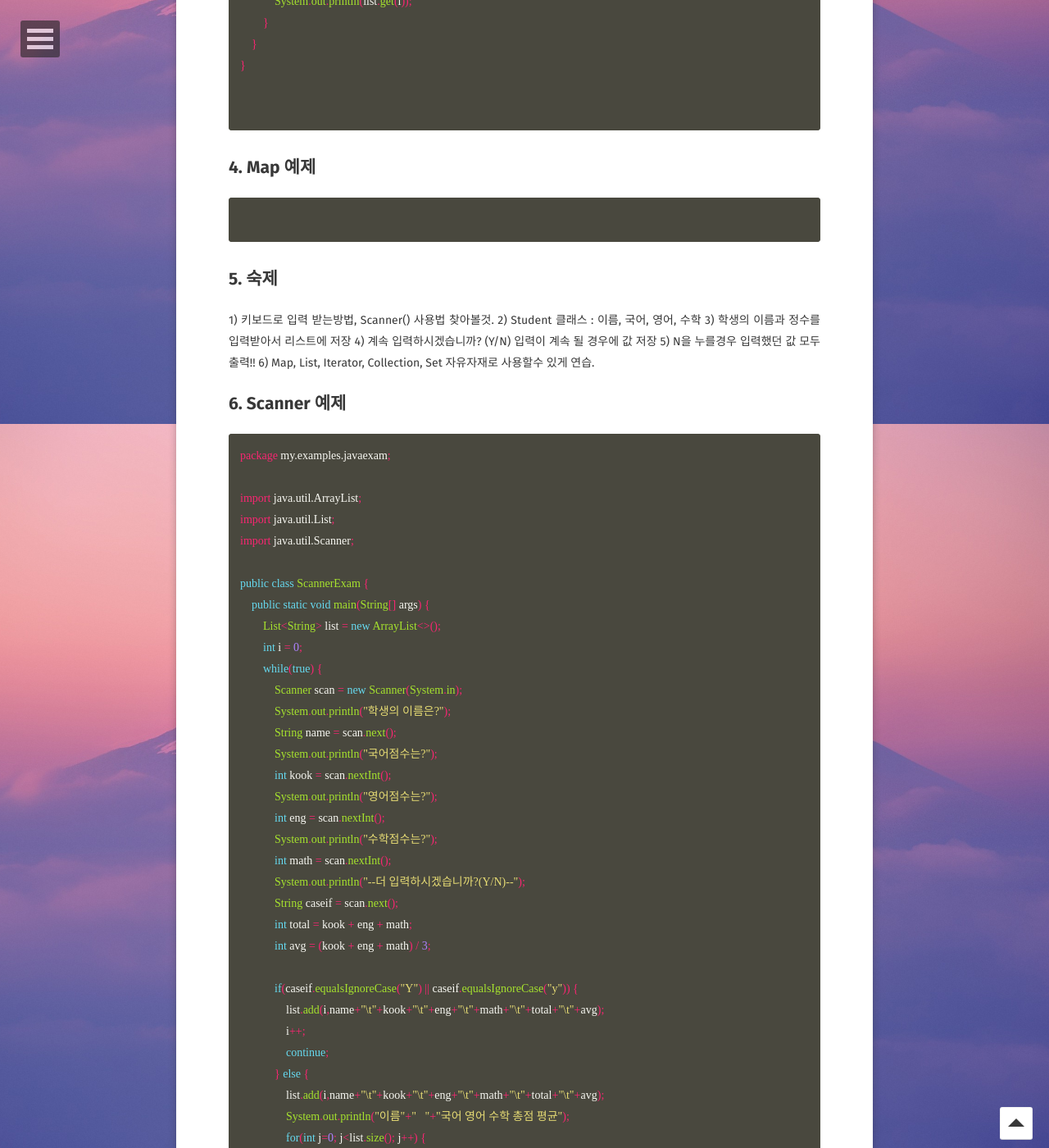
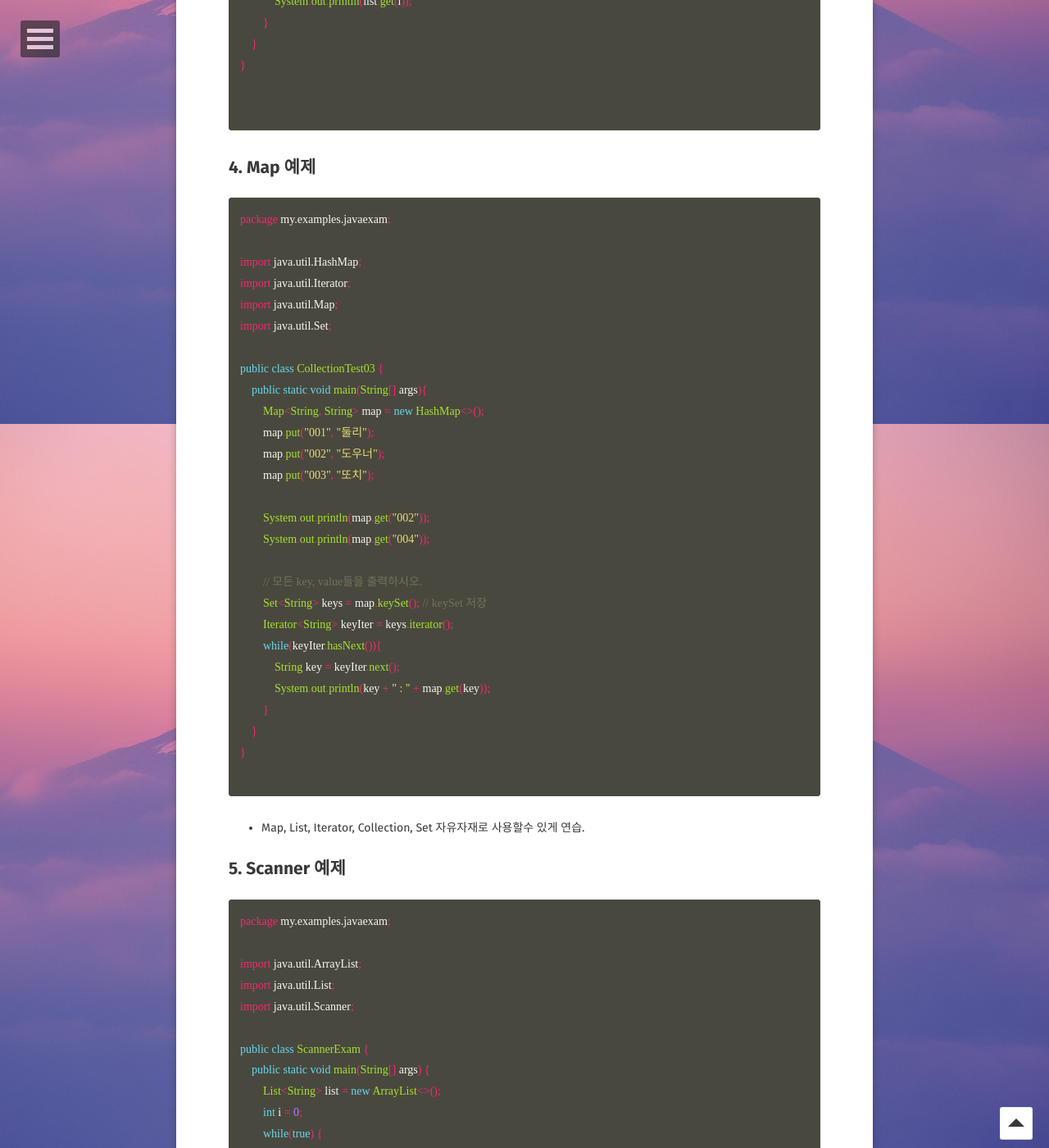
Before and after one commit to choiwono/choiwono.github.io, a Jekyll site: the page built from _posts/2018-12-10-java_basic_01.md, in a window 1280 px wide and 1400 px high, scrolled down 3083 px. Shown: the whole window at 82% size. Built offline with Jekyll 4.4.1, drawn with Linux system fonts in a browser that asks for light colours; some web fonts are replaced; comment, search, counter and statistics services are not loaded; some of the changed text lies outside the part shown.

Commit message:
Update 2018-12-10-java_basic_01.md

````diff
--- a/_posts/2018-12-10-java_basic_01.md
+++ b/_posts/2018-12-10-java_basic_01.md
@@ -134,20 +134,38 @@ public class CollectionTest02 {
 ## 4. Map 예제
 
 ```java
+package my.examples.javaexam;
+
+import java.util.HashMap;
+import java.util.Iterator;
+import java.util.Map;
+import java.util.Set;
+
+public class CollectionTest03 {
+    public static void main(String[] args){
+        Map<String, String> map = new HashMap<>();
+        map.put("001", "둘리");
+        map.put("002", "도우너");
+        map.put("003", "또치");
+
+        System.out.println(map.get("002"));
+        System.out.println(map.get("004"));
+
+        // 모든 key, value들을 출력하시오.
+        Set<String> keys = map.keySet(); // keySet 저장
+        Iterator<String> keyIter = keys.iterator();
+        while(keyIter.hasNext()){
+            String key = keyIter.next();
+            System.out.println(key + " : " + map.get(key));
+        }
+    }
+}
 
 ```
 
+* Map, List, Iterator, Collection, Set 자유자재로 사용할수 있게 연습.
 
-## 5. 숙제
-
-1) 키보드로 입력 받는방법, Scanner() 사용법 찾아볼것.
-2) Student 클래스 : 이름, 국어, 영어, 수학
-3) 학생의 이름과 정수를 입력받아서 리스트에 저장
-4) 계속 입력하시겠습니까? (Y/N) 입력이 계속 될 경우에 값 저장
-5) N을 누를경우 입력했던 값 모두 출력!!
-6) Map, List, Iterator, Collection, Set 자유자재로 사용할수 있게 연습.
-
-## 6. Scanner 예제
+## 5. Scanner 예제
 
 ```java
 package my.examples.javaexam;
````
